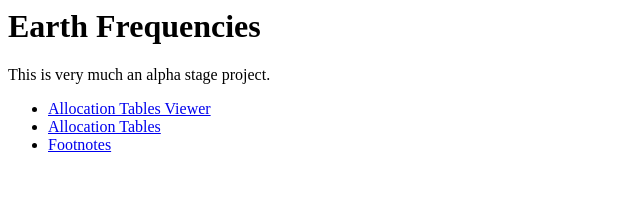
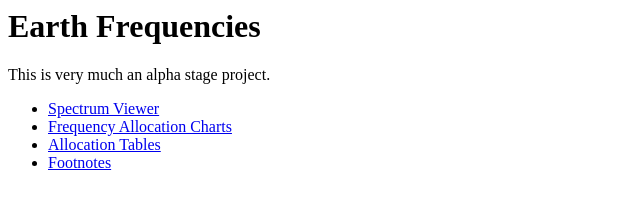
Before and after one commit to EarthFrequencies/earth-frequencies-data, a plain HTML site: page index.html in a window 1280 px wide. Shown: the whole page, without its empty margins (0-640 px from the left). Drawn offline with Linux system fonts and the light colour scheme.

Commit message:
Updated index.html

```diff
--- a/index.html
+++ b/index.html
@@ -9,7 +9,8 @@
    <p>This is very much an alpha stage project.</p>
 
    <ul>
-     <li><a href="viewer">Allocation Tables Viewer</a></li>
+     <li><a href="viewer">Spectrum Viewer</a></li>
+     <li><a href="viewer/allocation-chart.html">Frequency Allocation Charts</a></li>
      <li><a href="rest/tables/">Allocation Tables</a></li>
      <li><a href="rest/footnotes/">Footnotes</a></li>
    </ul>
```
